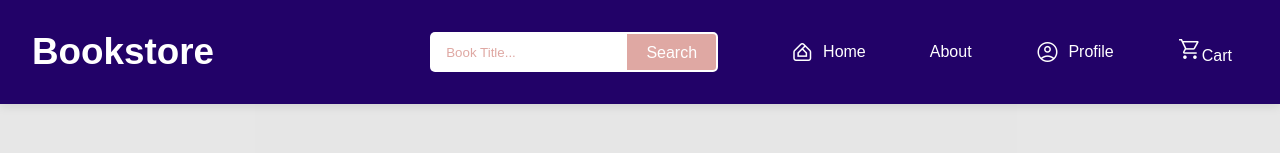
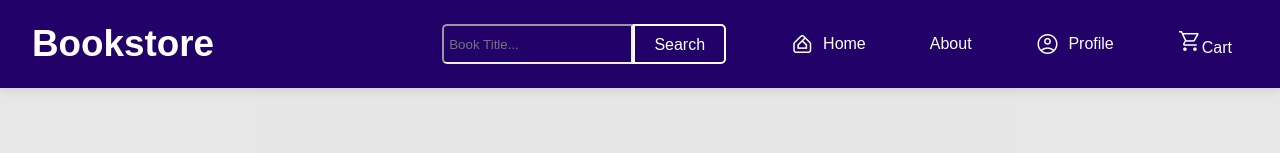
Before and after one commit to khuynh134/Bookstore, a React (Vite) app: page / in a window 1280 px wide. Shown: the top 153 px of the page. Built offline with nearby package versions, Linux system fonts and the light colour scheme.

Commit message:
change search bar color and padding to better fit the navigation bar elements

```diff
--- a/src/components/SearchBar.css
+++ b/src/components/SearchBar.css
@@ -1,7 +1,6 @@
 .search-form{
     display: flex;
     align-items: center;
-    padding: 0.5rem;
     font-weight: 500;
     font-size: 1rem;
 }
@@ -10,37 +9,27 @@
 .search-form button{
     box-sizing: border-box;
     height: 2.5rem;
-    outline: none;
 }
-
-.search-form input:focus,
-.search-form button:focus{
-    outline: none;
-}
-
 .search-form input{
-    background-color: white;
-    color:#DFA8A3;
+    box-sizing: border-box;
+    background-color: inherit;
+    color: inherit;
     border-radius: 5px 0 0 5px;
-    border: none;
-    padding-left: 1rem;
-}
-
-.search-form input::placeholder{
-    color:#DFA8A3;
+    border-color: inherit;
+    border-width: 2px;
+    padding: 0 5px;
 }
 
 .search-form button{
-    background-color: #DFA8A3;
-    color:white;
+    background-color: inherit;
+    color: inherit;
     text-align: center;
     border-radius: 0 5px 5px 0;
-    border-color: white;
+    border-color: inherit;
     border-width: 2px;
 }
 
 .search-form button:hover{
-    background-color: white;
-    color:#DFA8A3;
-    text-shadow: blue;
+    background-color: inherit;
+    color: inherit;
 }
```
